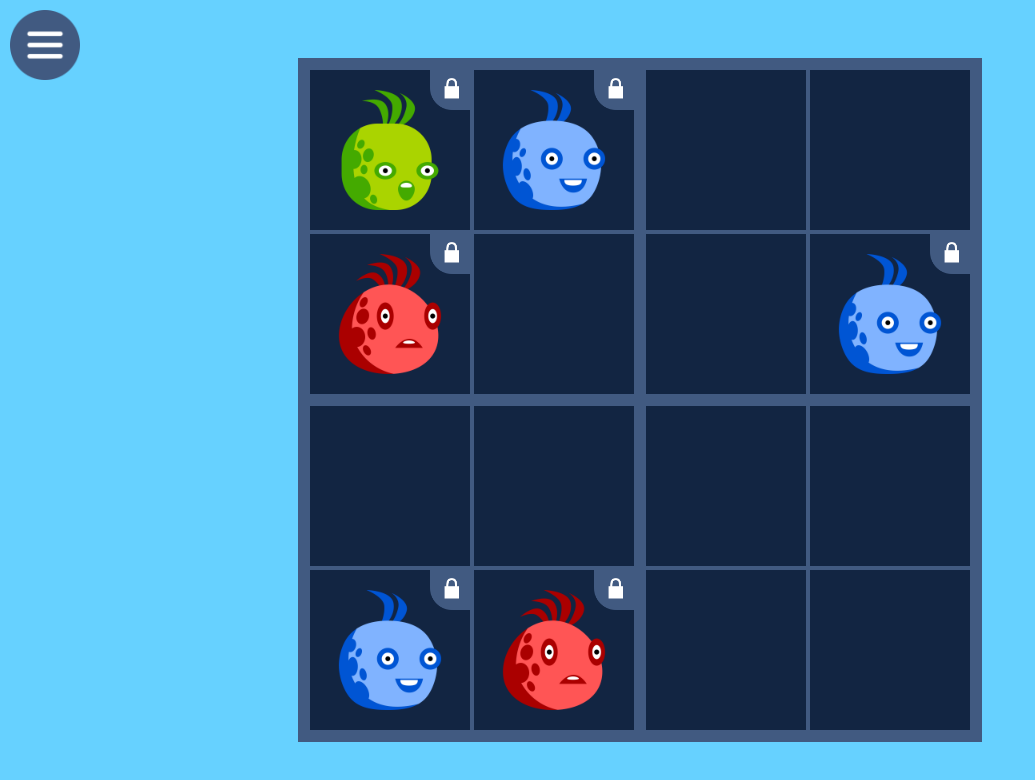
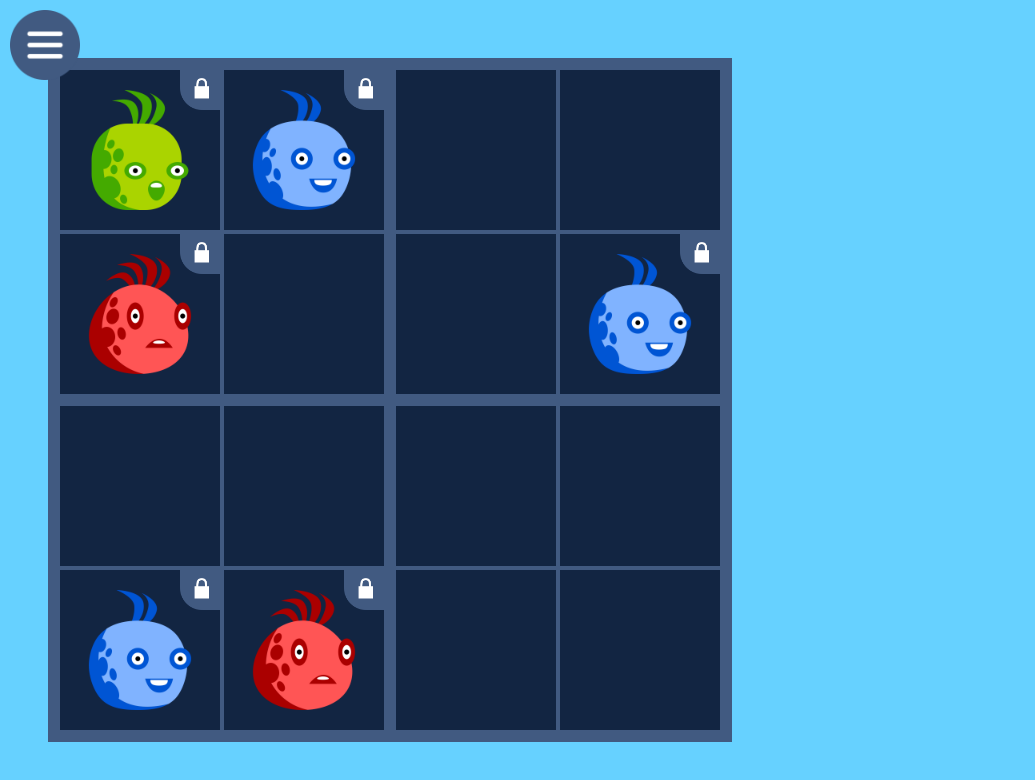
Before and after one commit to zandy333/romansudoku, a plain HTML site: page index.html in a window 1280 px wide. Shown: the whole page, without its empty margins (0-1035 px from the left). Drawn offline with Linux system fonts and the light colour scheme.

Commit message:
Add files via upload

```diff
--- a/css/style.css
+++ b/css/style.css
@@ -21,10 +21,10 @@
 }
 */
 .hero-body {
-  display: flex;
-  position: relative;
-  justify-content: center;
-  align-items: center;
+  display: block;
+  /*position: relative;
+  /*justify-content: center;
+  align-items: center;*/
 }
 
 #menubtn {
@@ -60,15 +60,11 @@
 }
 
 #content {
-  /*background-color: rgb(255, 255, 255);*/
-
-  /**/
   display: flex;
   justify-content: center;
   align-items: center;
   /*box-sizing: border-box;*/
   text-align: center;
-  /**/
 }
 
 .tbl_1 {
```
